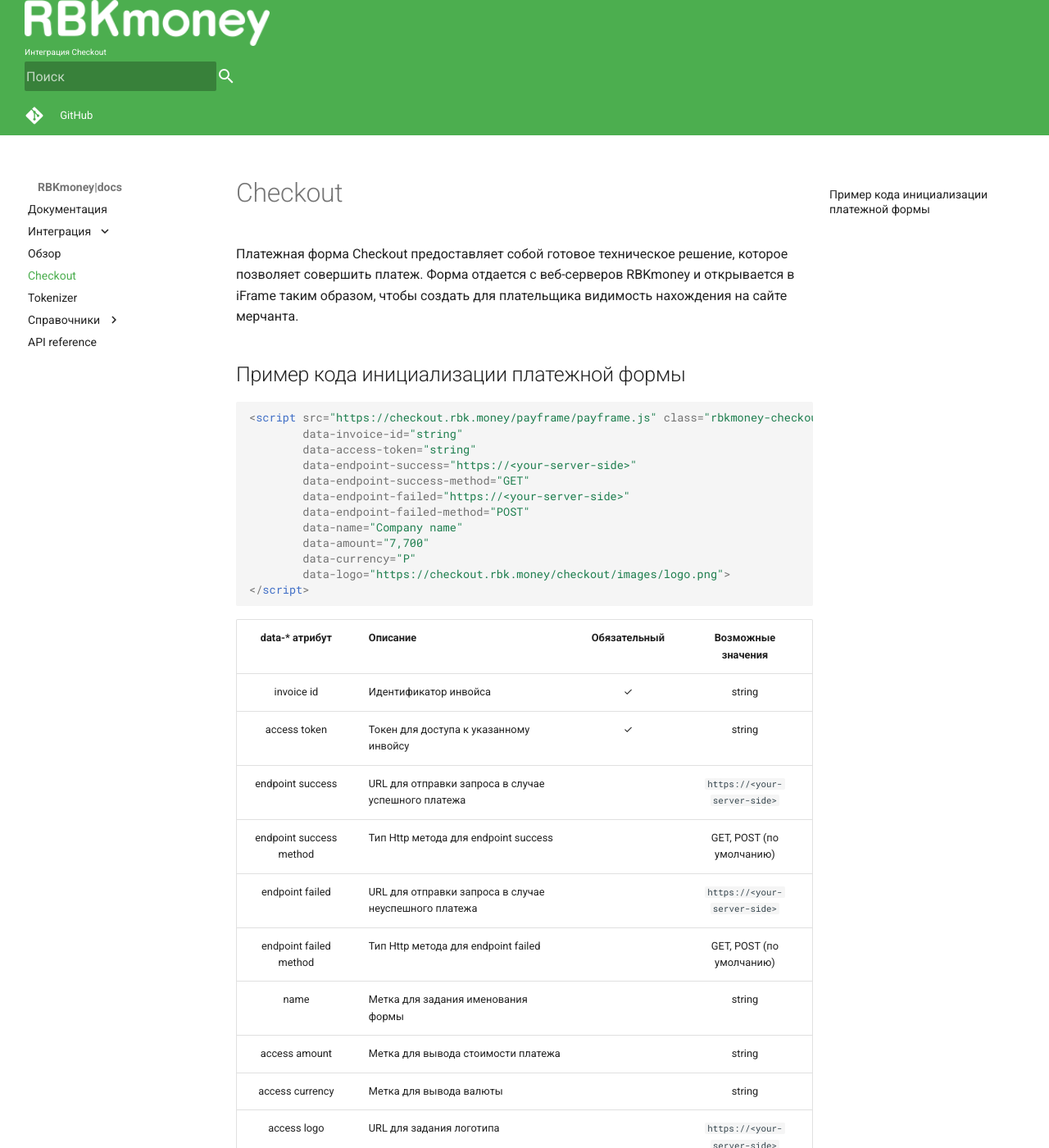
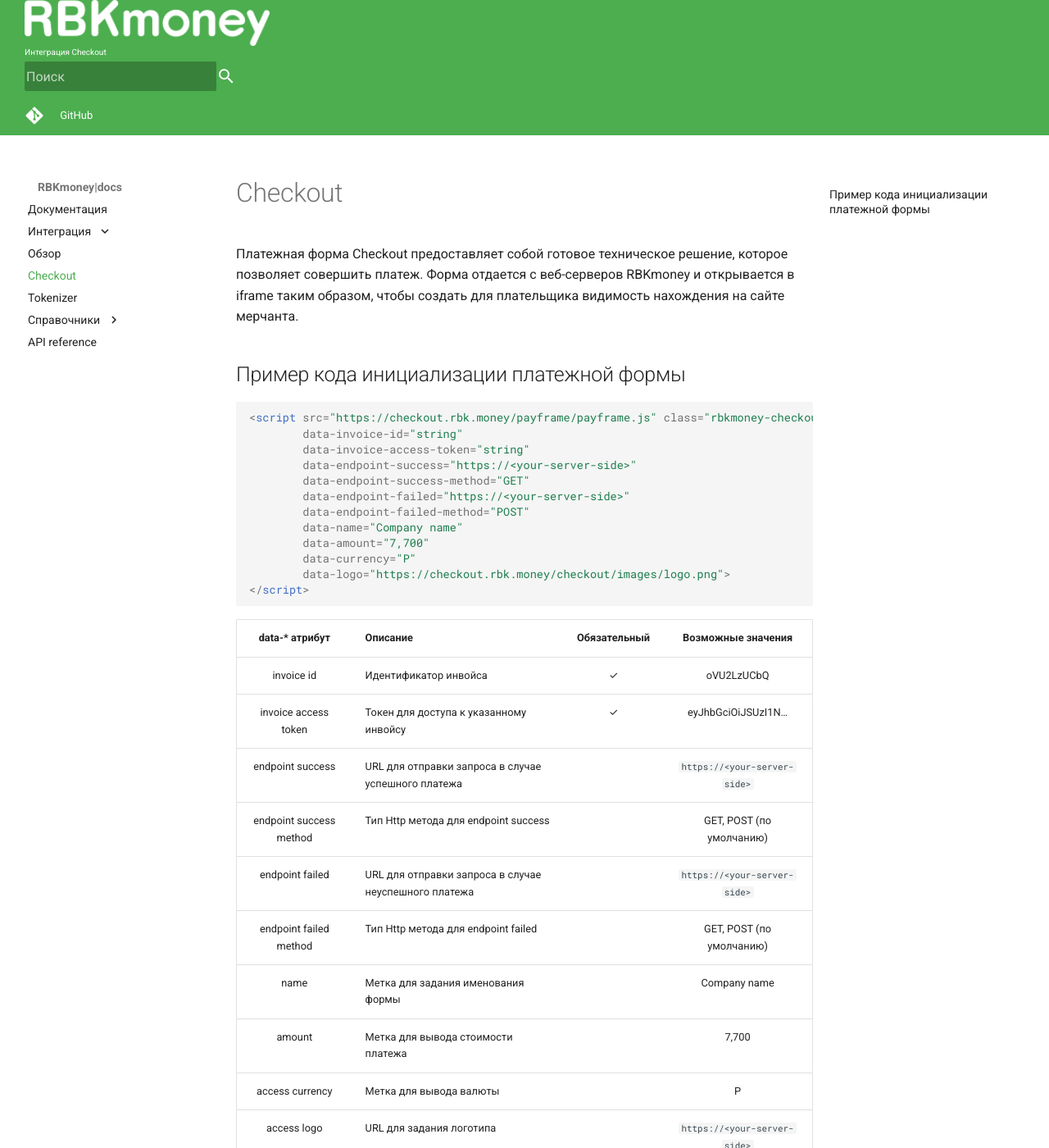
Before and after one commit to rbkmoney/docs, an MkDocs documentation site: the page built from content/integrations/checkout.md, in a window 1280 px wide and 1400 px high. Shown: the whole window at 82% size. Built offline with MkDocs 1.6.1 and Material for MkDocs 9.7.7, drawn with Linux system fonts in a browser that asks for light colours; nearby versions of some CDN libraries; old or Windows-style settings are respelled for this version of MkDocs.

Commit message:
FE:219: Review fix

````diff
--- a/content/integrations/checkout.md
+++ b/content/integrations/checkout.md
@@ -1,11 +1,11 @@
-Платежная форма Checkout предоставляет собой готовое техническое решение, которое позволяет совершить платеж. Форма отдается с веб-серверов RBKmoney и открывается в iFrame таким образом, чтобы создать для плательщика видимость нахождения на сайте мерчанта.
+Платежная форма Checkout предоставляет собой готовое техническое решение, которое позволяет совершить платеж. Форма отдается с веб-серверов RBKmoney и открывается в iframe таким образом, чтобы создать для плательщика видимость нахождения на сайте мерчанта.
 
 ## Пример кода инициализации платежной формы
 
 ```html
 <script src="https://checkout.rbk.money/payframe/payframe.js" class="rbkmoney-checkout"
         data-invoice-id="string"
-        data-access-token="string"
+        data-invoice-access-token="string"
         data-endpoint-success="https://<your-server-side>"
         data-endpoint-success-method="GET"
         data-endpoint-failed="https://<your-server-side>"
@@ -19,15 +19,15 @@
 
 | data-* атрибут           | Описание                                              | Обязательный | Возможные значения           |
 | :----------------------: | ----------------------------------------------------- | :-----------:| :---------------------------:|
-| invoice id               | Идентификатор инвойса                                 | ✓            | string                       |
-| access token             | Токен для доступа к указанному инвойсу                | ✓            | string                       |
+| invoice id               | Идентификатор инвойса                                 | ✓            | oVU2LzUCbQ                   |
+| invoice access token     | Токен для доступа к указанному инвойсу                | ✓            | eyJhbGciOiJSUzI1N...         |
 | endpoint success         | URL для отправки запроса в случае успешного платежа   |              | `https://<your-server-side>` |
 | endpoint success method  | Тип Http метода для endpoint success                  |              | GET, POST (по умолчанию)     |
 | endpoint failed          | URL для отправки запроса в случае неуспешного платежа |              | `https://<your-server-side>` |
 | endpoint failed method   | Тип Http метода для endpoint failed                   |              | GET, POST (по умолчанию)     |
-| name                     | Метка для задания именования формы                    |              | string                       |
-| access amount            | Метка для вывода стоимости платежа                    |              | string                       |
-| access currency          | Метка для вывода валюты                               |              | string                       |
+| name                     | Метка для задания именования формы                    |              | Company name                 |
+| amount                   | Метка для вывода стоимости платежа                    |              | 7,700                        |
+| access currency          | Метка для вывода валюты                               |              | P                            |
 | access logo              | URL для задания логотипа                              |              | `https://<your-server-side>` |
 
 Примечание. Запросы на endpoint success, endpoint failed отправляются с `"Content-Type": "x-form-urlencoded"`.
````
Also changed, not shown: content/integrations/overview.md (+9 -3 lines).
